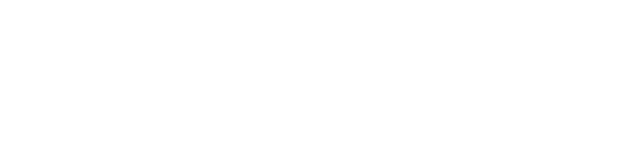
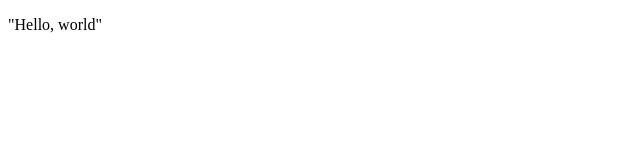
Before and after one commit to baffo-alex/test, a plain HTML site: page index.html in a window 1280 px wide. Shown: the whole page, without its empty margins (0-640 px from the left). Drawn offline with Linux system fonts and the light colour scheme.

Commit message:
new commit

```diff
--- a/index.html
+++ b/index.html
@@ -6,6 +6,6 @@
     <title>Document</title>
 </head>
 <body>
-
+   <p class="">"Hello, world"</p>
 </body>
 </html>
```
